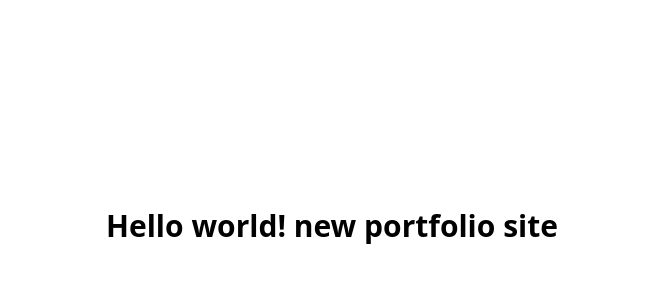
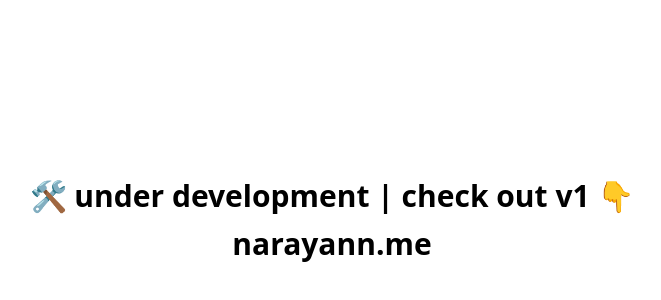
Before and after one commit to narayann7/WhoIsNarayan, a React (Vite) app: page / in a window 1280 px wide. Shown: the part 174-474 px from the top of the page, without its empty margins (308-969 px from the left). Built offline with nearby package versions, Linux system fonts and the light colour scheme.

Commit message:
test: github action workflow

```diff
--- a/index.html
+++ b/index.html
@@ -2,7 +2,6 @@
 <html lang="en">
   <head>
     <meta charset="UTF-8" />
-    <!-- <link rel="icon" type="image/svg+xml" href="/vite.svg" /> -->
     <meta name="viewport" content="width=device-width, initial-scale=1.0" />
     <title>who is narayan?</title>
   </head>
--- a/src/App.tsx
+++ b/src/App.tsx
@@ -2,9 +2,17 @@ import { useState } from "react";
 
 function App() {
   return (
-    <div className="flex h-screen items-center justify-center ">
+    <div className="flex flex-col h-screen items-center justify-center ">
       <h1 className="text-3xl font-bold">
-        {"Hello world! new portfolio site"}
+        🛠️ under development | check out v1 👇
+      </h1>
+      <h1
+        onClick={() => {
+          window.open("https://narayann.me");
+        }}
+        className="text-3xl font-bold p-3 cursor-pointer hover:text-teal-600"
+      >
+        narayann.me
       </h1>
     </div>
   );
--- a/vite.config.ts
+++ b/vite.config.ts
@@ -1,7 +1,5 @@
 import { defineConfig } from "vite";
 import react from "@vitejs/plugin-react";
-
-// https://vitejs.dev/config/
 export default defineConfig({
   plugins: [react()],
 
```
